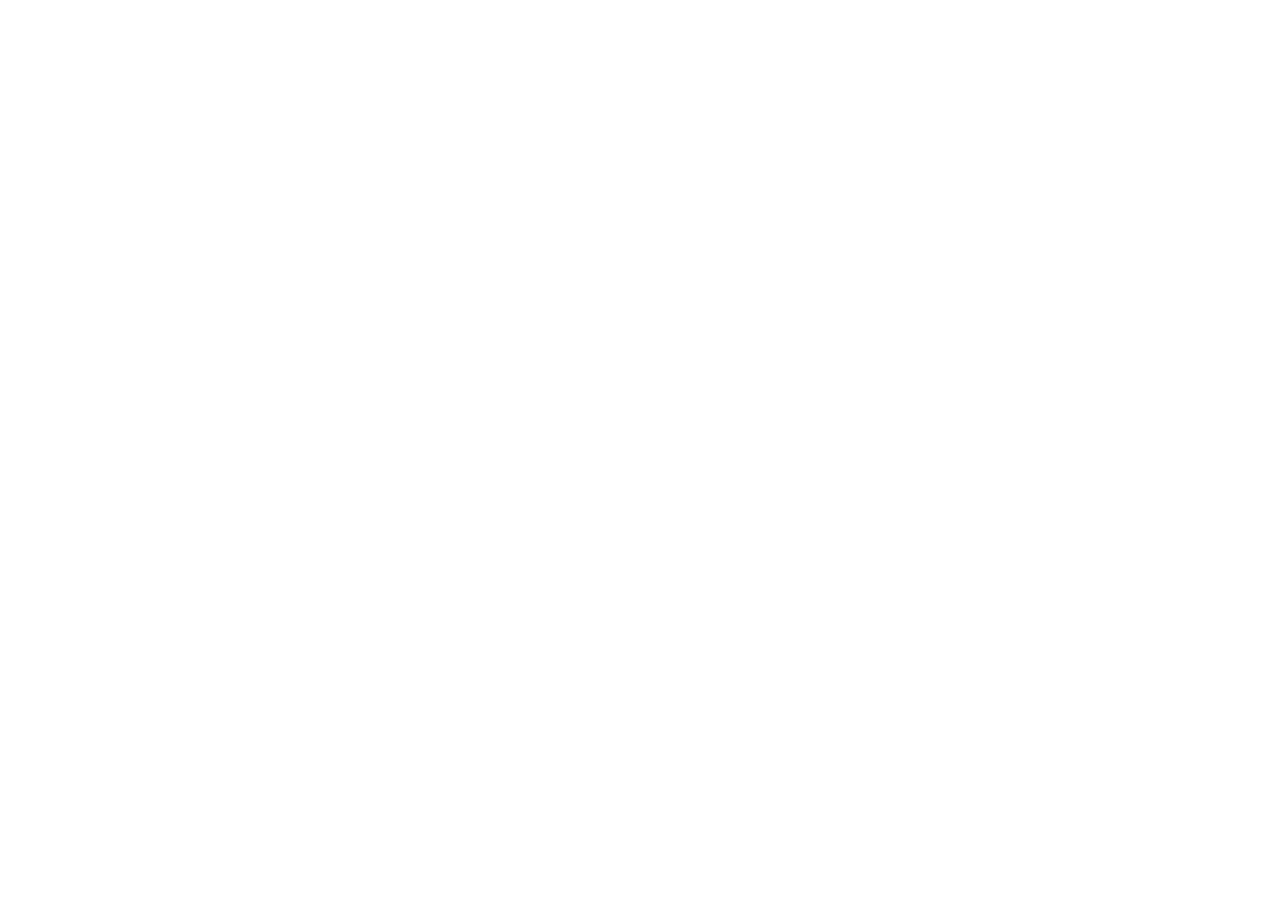
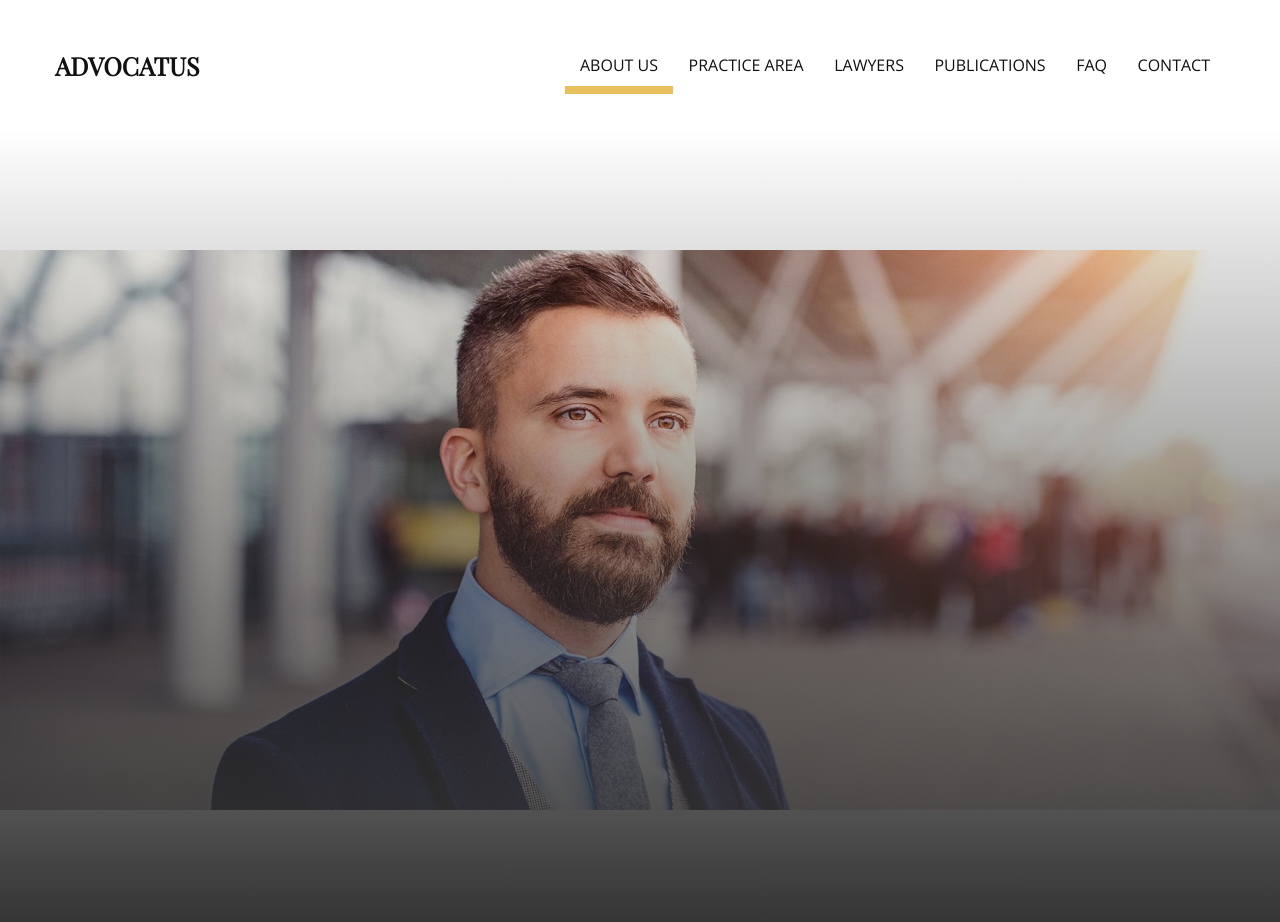
Before and after one commit to vladimir1234567/lesson3, a plain HTML site: page index.html in a window 1280 px wide. Before the commit the page ends 800 px from the top, so only its background shows below. Drawn offline with nearby package versions, Linux system fonts and the light colour scheme.

Commit message:
html,css,normalize,fjnts gradient

```diff
--- a/css/style.css
+++ b/css/style.css
@@ -1,2 +1,78 @@
 /*font-family: 'Playfair Display', serif;*/
 /*font-family: 'Open Sans', sans-serif;*/
+html,
+body {
+   margin: 0;
+    padding: 0;
+}
+body {
+    /*font-family: 'Playfair Display', serif;*/
+    font-family: 'Open Sans', sans-serif;
+}
+.wrapp {
+    max-width: 1920px;
+    margin-right: auto;
+    margin-left: auto;
+}
+.wrapper {
+    max-width: 1170px;
+    margin-right: auto;
+    margin-left: auto;
+}
+.main-header {
+    padding: 25px 0;
+    margin-right: auto;
+    margin-left: auto;
+    /*position: fixed;*/
+    /*left: 0;*/
+    /*right: 0;*/
+    background: #ffffff;
+    z-index: 10;
+}
+.main-header .wrapper {
+    display: flex;
+    justify-content: space-between;
+    align-items: center;
+}
+.main-header .wrapper a {
+    text-decoration: none;
+}
+header .logo a{
+    font-family: 'Playfair Display', serif;
+    font-size: 25px;
+    font-weight: 700;
+    text-transform: uppercase;
+    color: #111111;
+}
+header .menu {
+    width: 700px;
+}
+.menu .menu-list {
+    display: flex;
+    justify-content: space-between;
+    list-style: none;
+    margin: 0;
+}
+.menu-list a {
+    display: block;
+    padding: 20px 15px 12px;
+    max-font-size: 14px;
+    font-weight: 400;
+    color: #111111;
+    text-transform: uppercase;
+    border-bottom: 8px solid #ffffff;
+}
+.menu-list .active {
+    border-bottom: 8px solid #e8bf5d;
+}
+.menu-list a:hover {
+    border-bottom: 8px solid #e8bf5d;
+}
+.wrapp .hero {
+    max-width: 100%;
+    height: 100vh;
+    background-image: linear-gradient(to top, #333333 0%, transparent 100%), url(../img/hero.jpg);
+    background-size: 100%;
+    background-position: center;
+    background-repeat: no-repeat;
+}
--- a/index.html
+++ b/index.html
@@ -8,6 +8,26 @@
     <link rel="stylesheet" href="css/style.css">
 </head>
 <body>
-
+    <div class="wrapp">
+        <header class="main-header">
+            <div class="wrapper">
+                <h1 class="logo">
+                    <a href="#">Advocatus</a>
+                </h1>
+                <nav class="menu">
+                    <ul class="menu-list">
+                        <li class="menu-item"><a href="#" class="active">About us</a></li>
+                        <li class="menu-item"><a href="#">Practice Area</a></li>
+                        <li class="menu-item"><a href="#">Lawyers</a></li>
+                        <li class="menu-item"><a href="#">Publications</a></li>
+                        <li class="menu-item"><a href="#">FAQ</a></li>
+                        <li class="menu-item"><a href="#">Contact</a></li>
+                    </ul>
+                </nav>
+            </div>
+        </header>
+        <section class="hero">
+        </section>
+    </div>
 </body>
 </html>
```
Also changed, not shown: img/hero.jpg (added).
